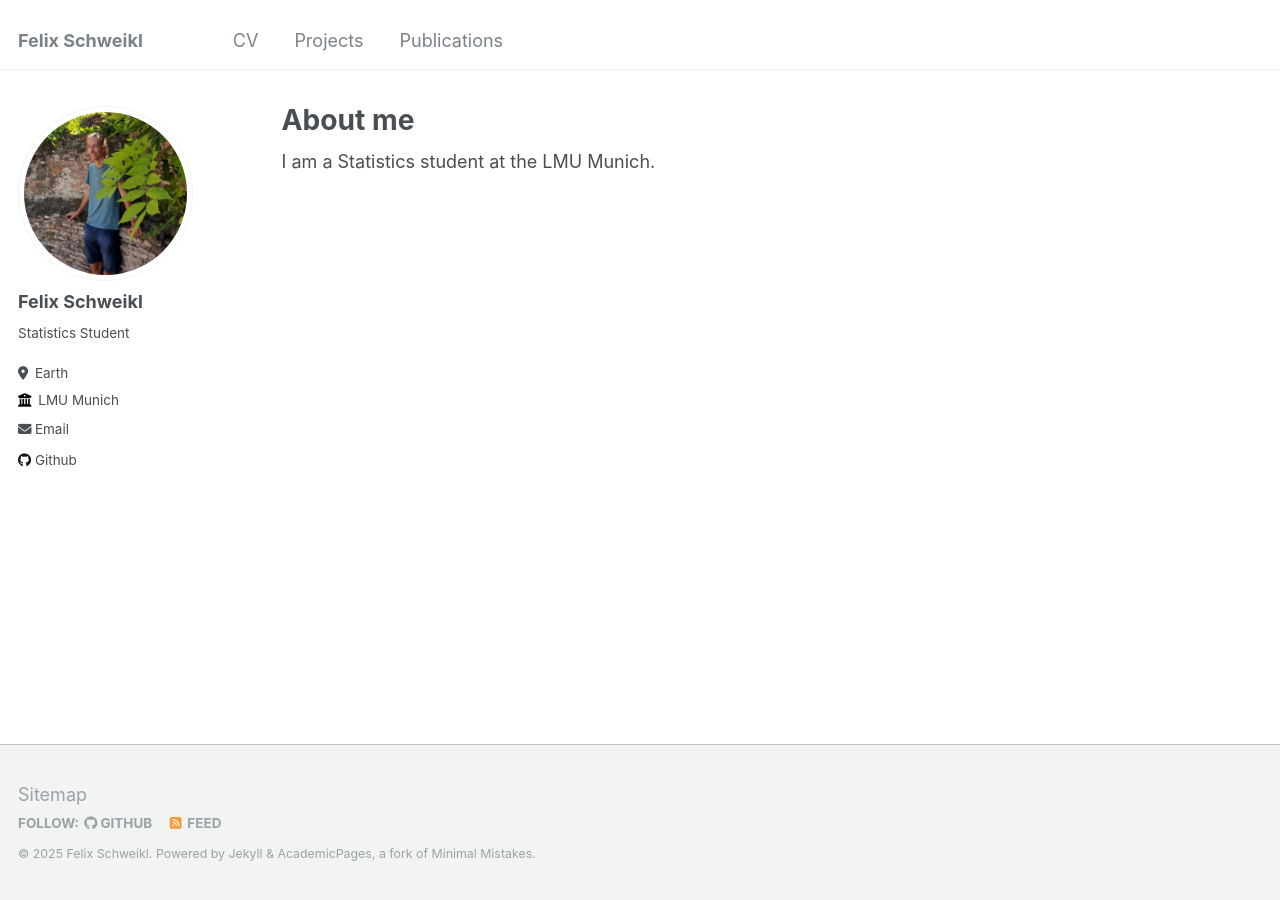
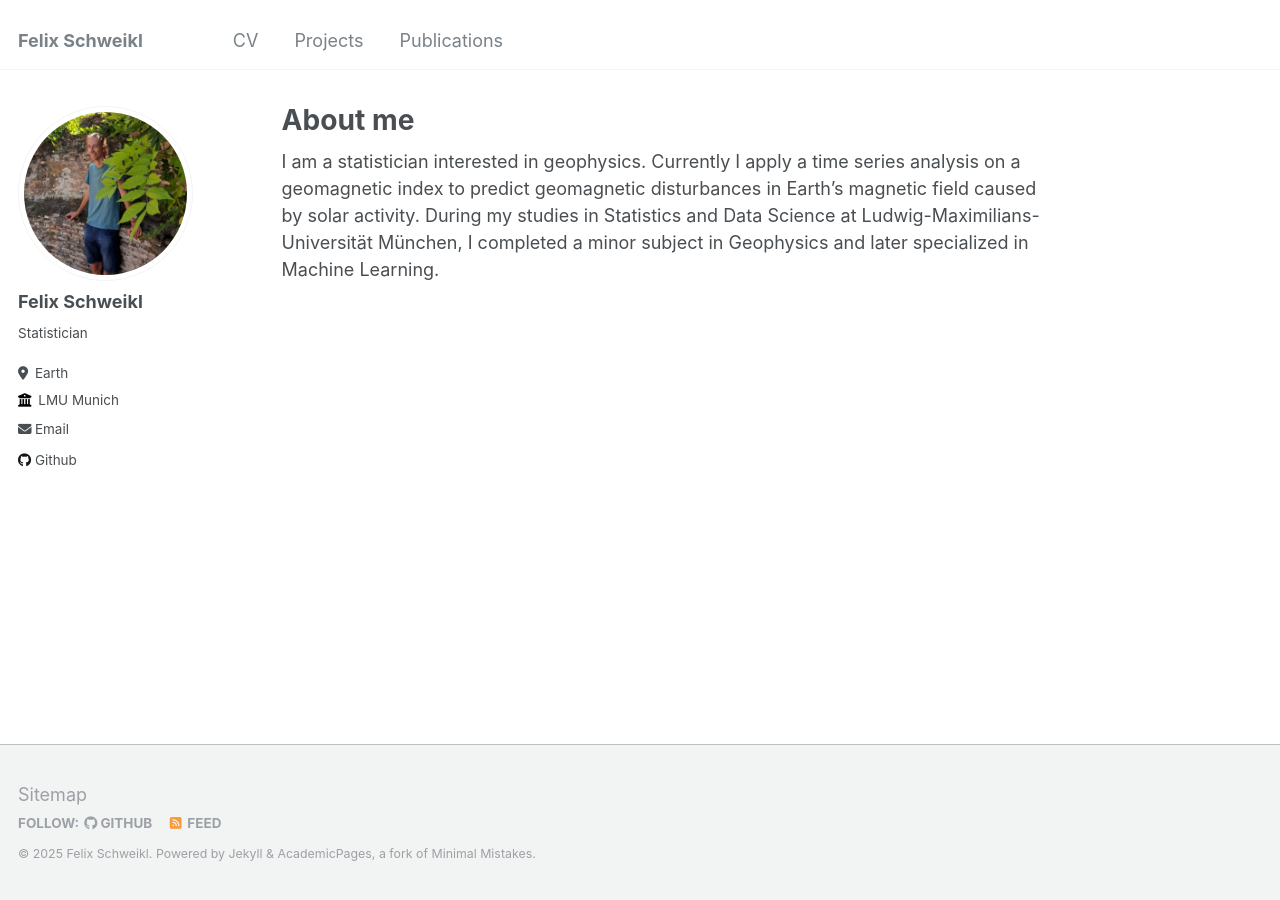
Before and after one commit to felixschweikl/felixschweikl.github.io, a Jekyll site: the page built from _pages/about.md, in a window 1280 px wide. Built offline with Jekyll 4.4.1, drawn with Linux system fonts in a browser that asks for light colours.

Commit message:
updated about me

```diff
--- a/_config.yml
+++ b/_config.yml
@@ -24,7 +24,7 @@ author:
   avatar           : "FelixProfilPic.jpg"
   name             : "Felix Schweikl"
   pronouns         : # example: "she/her"
-  bio              : "Statistics Student"
+  bio              : "Statistician"
   location         : "Earth"
   employer         : "LMU Munich"
   uri              : # URL
--- a/_pages/about.md
+++ b/_pages/about.md
@@ -7,7 +7,13 @@ redirect_from:
   - /about.html
 ---
 
-I am a Statistics student at the LMU Munich.
+
+
+I am a statistician interested in geophysics. Currently I apply a time series analysis on a geomagnetic index to predict geomagnetic disturbances in Earth's magnetic field caused by solar activity.
+During my studies in Statistics and Data Science at Ludwig-Maximilians-Universität München, I completed a minor subject in Geophysics and later specialized in Machine Learning.
+
+
+
 
 
 
```
